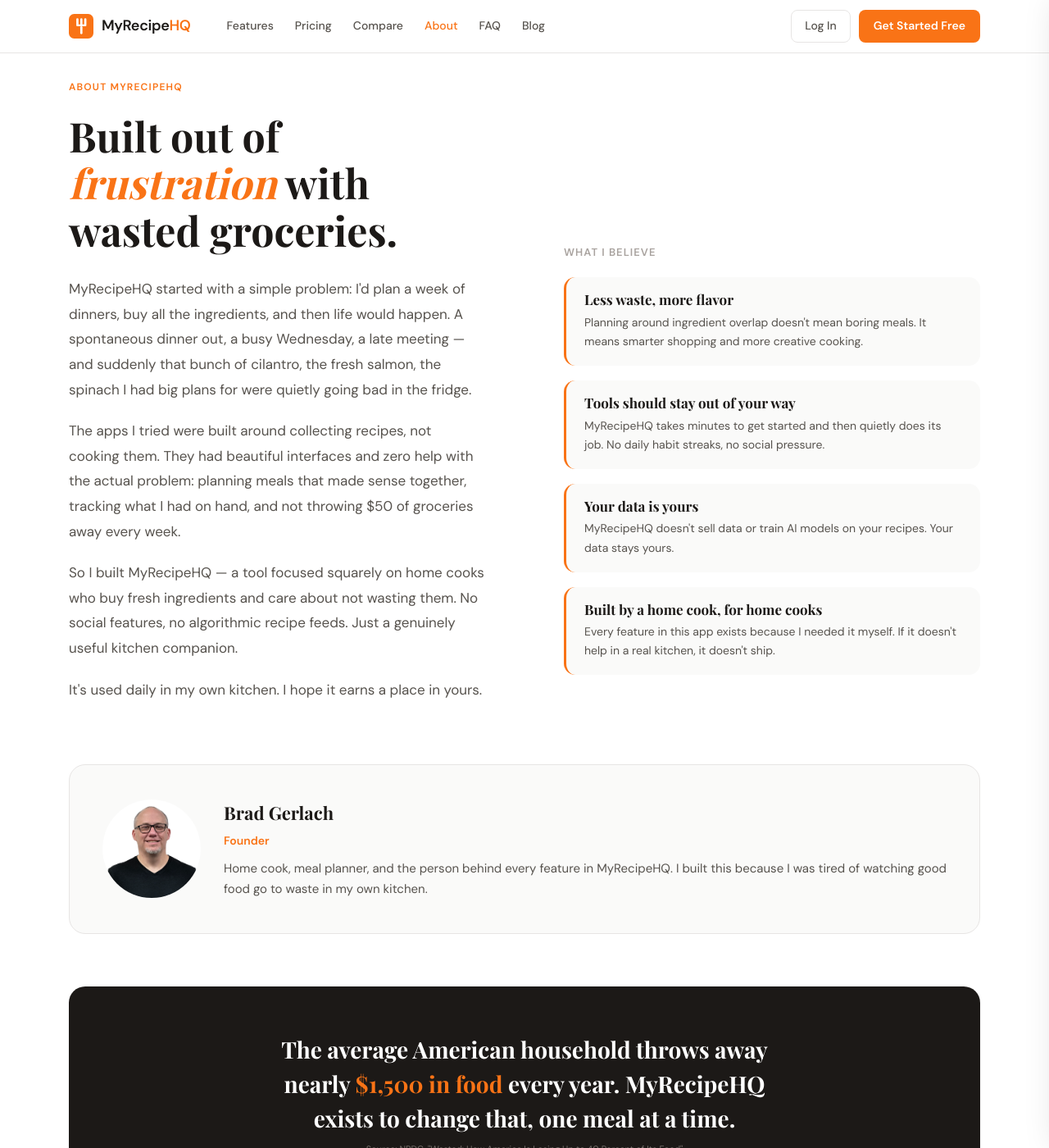
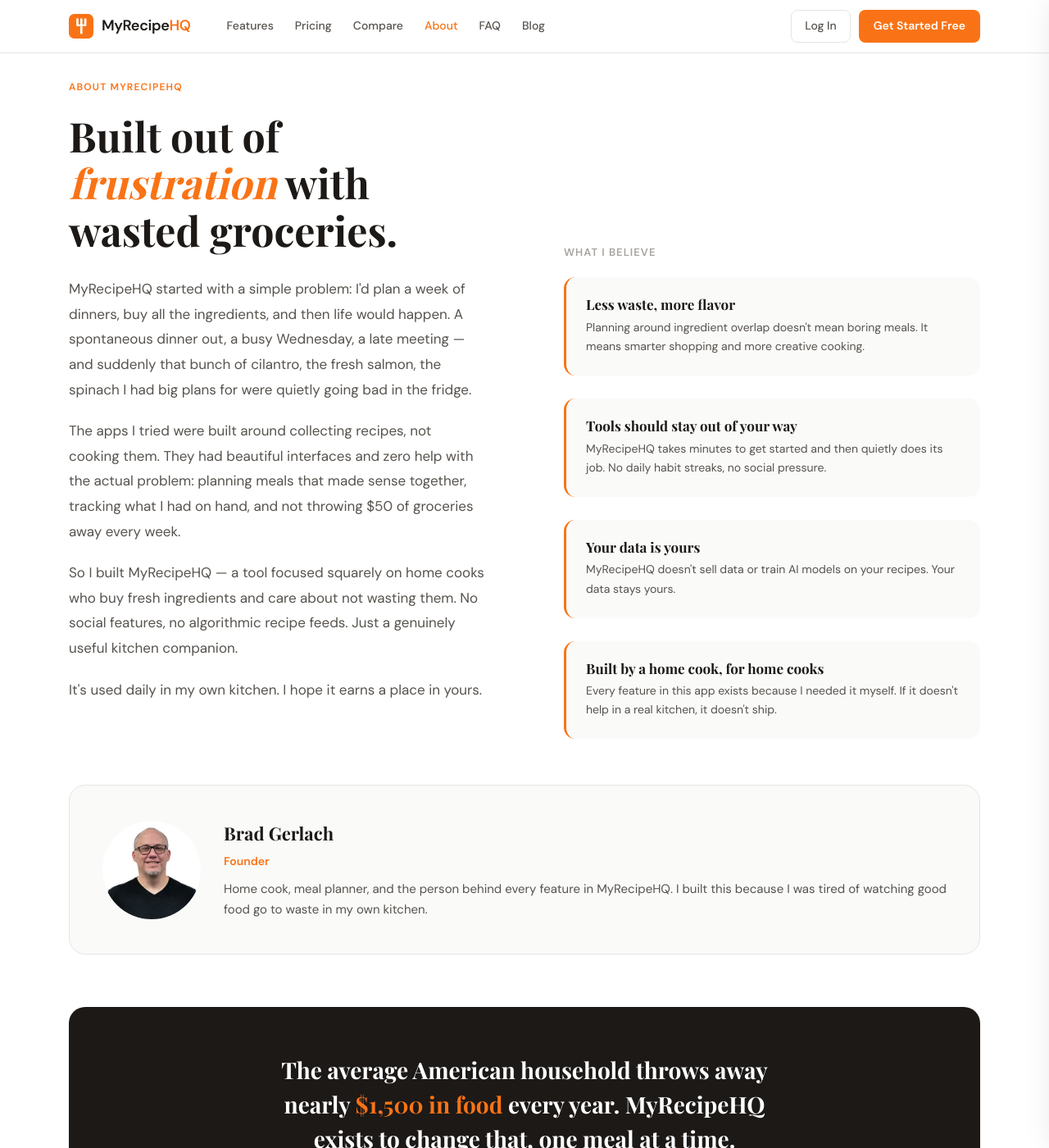
Before and after one commit to bgerlach463/recipehq-site, a Jekyll site: the page built from about/index.html, in a window 1280 px wide and 1400 px high. Shown: the whole window at 82% size. Built offline with Jekyll 4.4.1, drawn with Linux system fonts in a browser that asks for light colours.

Commit message:
Stretch value cards — gap 28px, padding 24px to match left column height

```diff
--- a/css/style.css
+++ b/css/style.css
@@ -470,11 +470,11 @@
 .about-body { font-size: 17px; color: var(--mid); line-height: 1.8; }
 .about-body p { margin-bottom: 20px; }
 .about-sidebar { padding-top: 200px; }
-.value-cards { display: flex; flex-direction: column; gap: 18px; margin-top: 8px; }
+.value-cards { display: flex; flex-direction: column; gap: 28px; margin-top: 8px; }
 .founder-card { display: flex; align-items: center; gap: 28px; margin-top: 56px; padding: 40px; background: var(--warm-bg); border-radius: 20px; border: 1px solid var(--border); }
 .founder-img { width: 120px; height: 120px; border-radius: 50%; object-fit: cover; object-position: center top; flex-shrink: 0; }
 .value-card {
-  padding: 18px 22px; border-radius: 14px;
+  padding: 24px; border-radius: 14px;
   border-left: 3px solid var(--orange); background: var(--warm-bg);
 }
 .value-card h4 { font-family: var(--ff-head); font-size: 17px; margin-bottom: 6px; }
```
